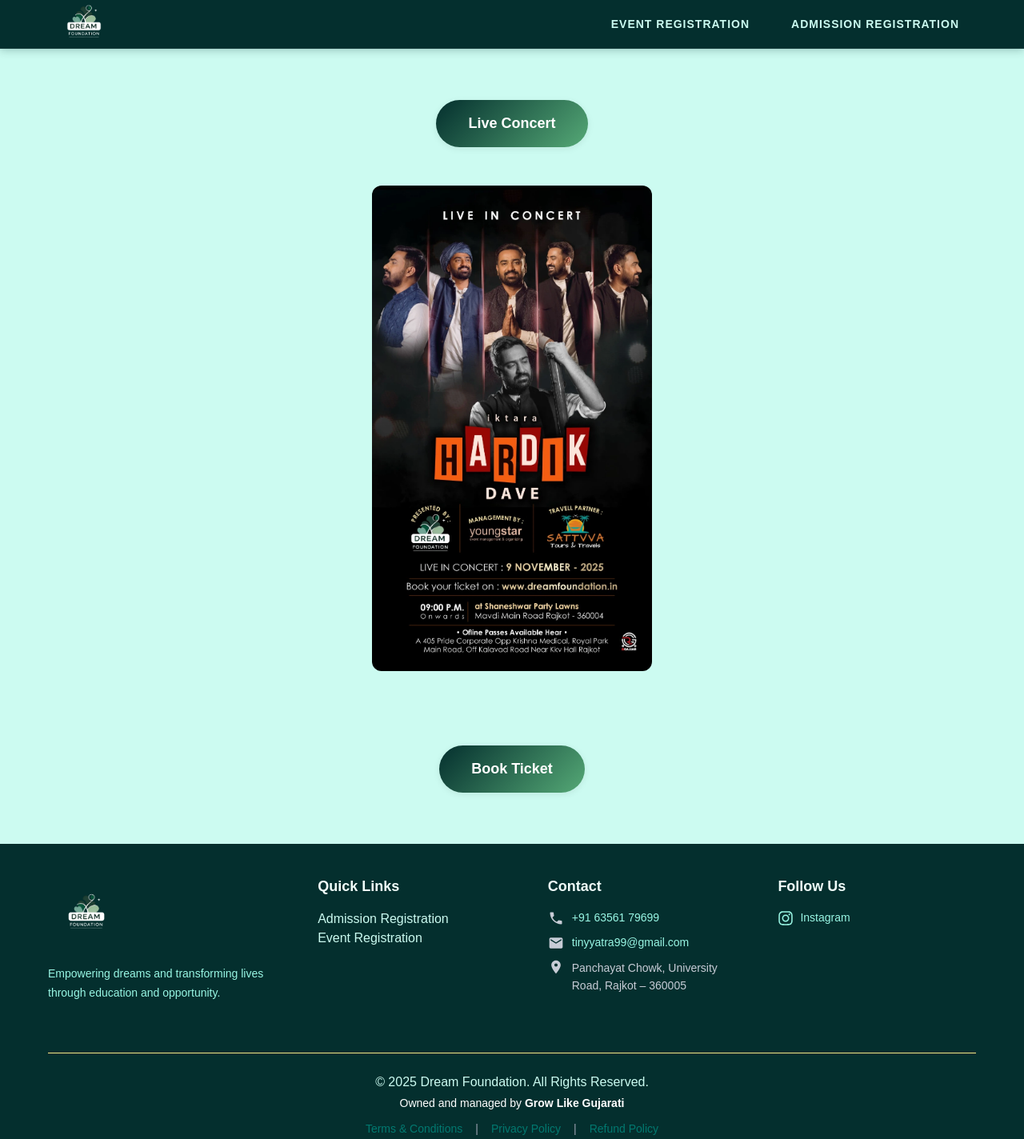
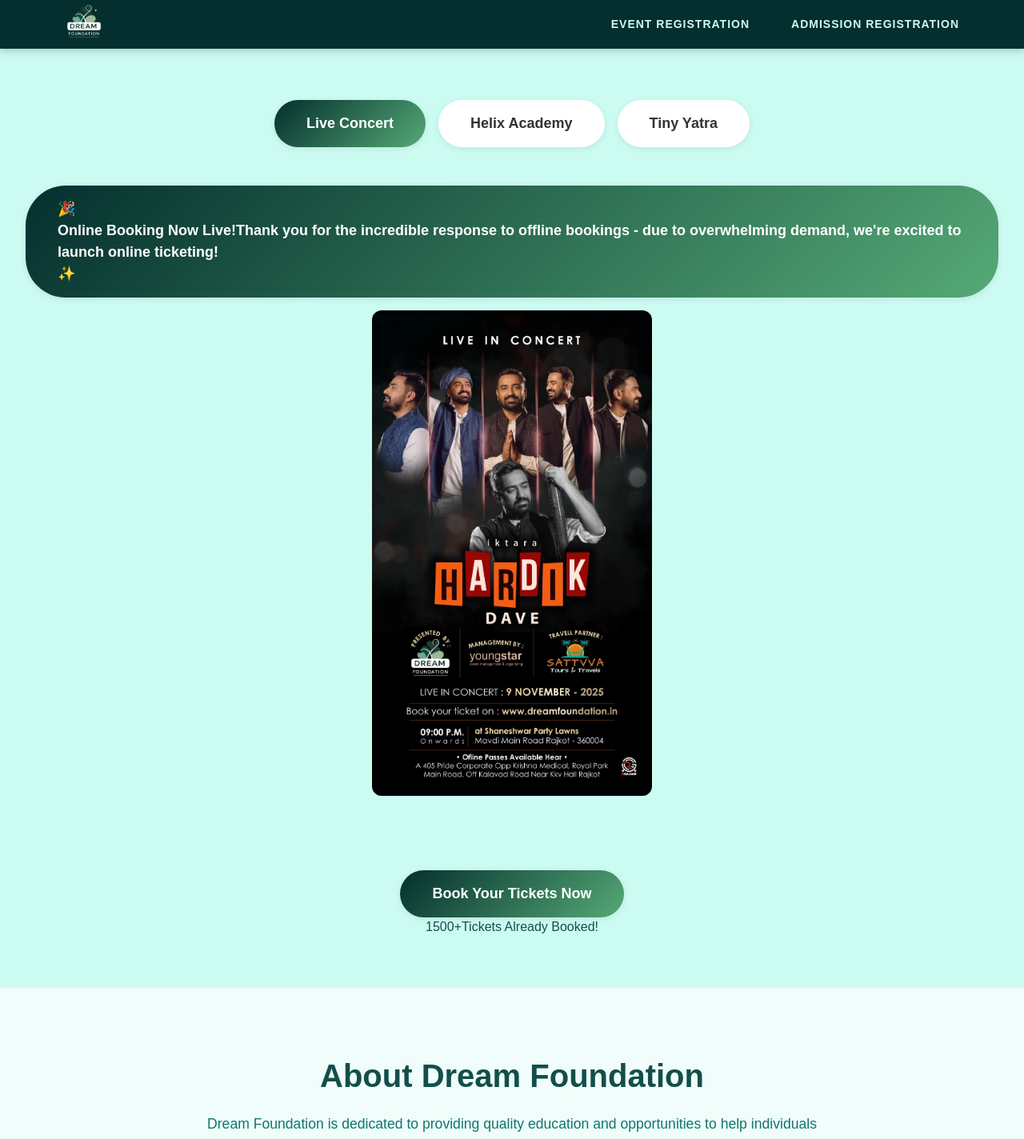
Before and after one commit to cmoradiya55/DreamFoundation, a Next.js app: page / in a window 1280 px wide. Shown: the top 1424 px of the page at 80% size. Built offline with nearby package versions, Linux system fonts and the light colour scheme.

Commit message:
Refactor Hero component for ticket booking
Commented out TicketModal import and related code. Updated ticket booking functionality to direct users to an external link.

```diff
--- a/src/components/Hero/Hero.tsx
+++ b/src/components/Hero/Hero.tsx
@@ -5,7 +5,8 @@
 import Image from 'next/image';
 import styles from './Hero.module.css';
 import { X, ChevronLeft, ChevronRight } from 'lucide-react';
-import TicketModal from '../TicketModal/TicketModal';
+// import TicketModal from '../TicketModal/TicketModal';
+import { useRouter } from 'next/navigation';
 
 const Hero = () => {
 
@@ -42,7 +43,8 @@
     const [activeGallery, setActiveGallery] = useState<number>(1);
     const [lightboxOpen, setLightboxOpen] = useState(false);
     const [lightboxIndex, setLightboxIndex] = useState(0);
-    const [isModalOpen, setIsModalOpen] = useState(false);
+    // const [isModalOpen, setIsModalOpen] = useState(false);
+    const router = useRouter();
 
     const helixImages = [
         '/images/Helix/Helix_Academy_001.webp',
@@ -90,7 +92,7 @@
         return () => clearTimeout(slideInterval);
     }, [currentImageIndex, concertImage.length]);
 
-    const currentGalleryImages = activeGallery==1 ? concertImage : (activeGallery === 2 ? helixImages : tinyYatraImages);
+    const currentGalleryImages = activeGallery == 1 ? concertImage : (activeGallery === 2 ? helixImages : tinyYatraImages);
 
     const openLightbox = (index: number) => {
         setLightboxIndex(index);
@@ -109,14 +111,16 @@
         setLightboxIndex((prev) => (prev - 1 + currentGalleryImages.length) % currentGalleryImages.length);
     };
 
-
+    const handleBookTicket = () => {
+        router.push('https://allevents.in/rajkot/iktaara-hardik-dave-live-in-concert-tickets/80003172510681?ref=smdl');
+    }
 
     return (
         <>
             <main className={styles.main}>
 
                 {/* Hero Section with Image Slider */}
-                <TicketModal isModalOpen={isModalOpen} setIsModalOpen={setIsModalOpen}/>
+                {/* <TicketModal isModalOpen={isModalOpen} setIsModalOpen={setIsModalOpen}/> */}
 
                 <section className={styles.gallerySection}>
                     <div className={styles.container}>
@@ -127,7 +131,7 @@
                             >
                                 Live Concert
                             </button>
-                            {/* <button
+                            <button
                                 className={`${styles.tabButton} ${activeGallery === 2 ? styles.activeTab : ''}`}
                                 onClick={() => setActiveGallery(2)}
                             >
@@ -138,7 +142,7 @@
                                 onClick={() => setActiveGallery(3)}
                             >
                                 Tiny Yatra
-                            </button> */}
+                            </button>
                         </div>
 
                         {activeGallery !== 1 &&
@@ -159,7 +163,7 @@
                                 ))}
                             </div>
                         }
-                        { activeGallery === 1 &&
+                        {/* { activeGallery === 1 &&
                             <div className='flex flex-col items-center'>
                                 <div className={`${styles.imageSlider} flex flex-col items-center`}>
                                     {concertImage.map((slide, index) => (
@@ -182,17 +186,70 @@
                                         </div>
                                     <button
                                         className={`${styles.tabButton} ${styles.activeTab} mx-auto`}
-                                        onClick={() => setIsModalOpen(true)}
+                                        onClick={() => handleBookTicket()}
                                         >
                                         Book Ticket
                                     </button>
+                            </div>
+                        } */}
+                        {activeGallery === 1 &&
+                            <div className='flex flex-col items-center'>
+                                {/* Announcement Banner */}
+                                <div className={`${styles.tabButton} ${styles.activeTab} mb-4`}>
+                                    <div className={styles.announcementContent}>
+                                        <div className={styles.announcementIcon}>🎉</div>
+                                        <div className={styles.announcementText}>
+                                            <span className={styles.highlight}>Online Booking Now Live!</span>
+                                            <span className={styles.thankYou}>
+                                                Thank you for the incredible response to offline bookings -
+                                                due to overwhelming demand, we&#39;re excited to launch online ticketing!
+                                            </span>
+                                        </div>
+                                        <div className={styles.fireworks}>✨</div>
+                                    </div>
+                                </div>
+
+                                <div className={`${styles.imageSlider} flex flex-col items-center`}>
+                                    {concertImage.map((slide, index) => (
+                                        <div
+                                            key={index}
+                                            className={`${styles.slide} ${currentImageIndex == index ? styles.activeSlide : ''}`}
+                                        >
+                                            <div className="mb-5 rounded-xl overflow-hidden flex justify-center items-center">
+                                                <Image
+                                                    src={slide}
+                                                    alt="Live Concert"
+                                                    width={400}
+                                                    height={200}
+                                                    className="w-[350px] h-auto object-cover rounded-xl"
+                                                    priority
+                                                />
+                                            </div>
+                                        </div>
+                                    ))}
+                                </div>
+
+                                <button
+                                    className={`${styles.tabButton} ${styles.activeTab} ${styles.pulseAnimation} mx-auto`}
+                                    onClick={() => handleBookTicket()}
+                                >
+                                    Book Your Tickets Now
+                                </button>
+
+                                {/* Quick Stats */}
+                                <div className={styles.quickStats}>
+                                    <div className={styles.statItem}>
+                                        <span className={styles.statNumber}>1500+</span>
+                                        <span className={styles.statLabel}>Tickets Already Booked!</span>
+                                    </div>
+                                </div>
                             </div>
                         }
                     </div>
                 </section>
 
                 {/* About Section */}
-                {/* <section className={styles.aboutSection}>
+                <section className={styles.aboutSection}>
                     <div className={styles.container}>
                         <div className={styles.aboutContent}>
                             <h2 className={styles.sectionTitle}>About Dream Foundation</h2>
@@ -234,11 +291,11 @@
 
                         </div>
                     </div>
-                </section> */}
+                </section>
 
 
                 {/* CTA Section */}
-                {/* <section className={styles.ctaSection}>
+                <section className={styles.ctaSection}>
                     <div className={styles.container}>
                         <h2 className={styles.ctaTitle}>Ready to Start Your Journey?</h2>
                         <p className={styles.ctaText}>
@@ -253,9 +310,9 @@
                             </Link>
                         </div>
                     </div>
-                </section> */}
+                </section>
             </main>
-           {/* {lightboxOpen && (
+            {lightboxOpen && (
                 <div className={styles.lightbox} onClick={closeLightbox}>
                     <button className={styles.lightboxClose} onClick={closeLightbox}>
                         <X size={32} />
@@ -275,7 +332,7 @@
                         />
                     </div>
                 </div>
-            )} */}
+            )}
         </>
     );
 };
```
